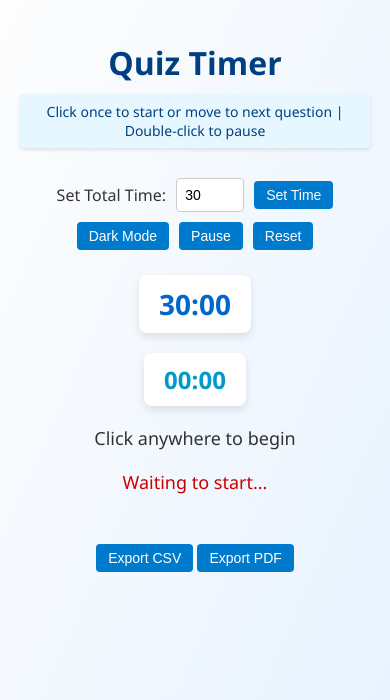
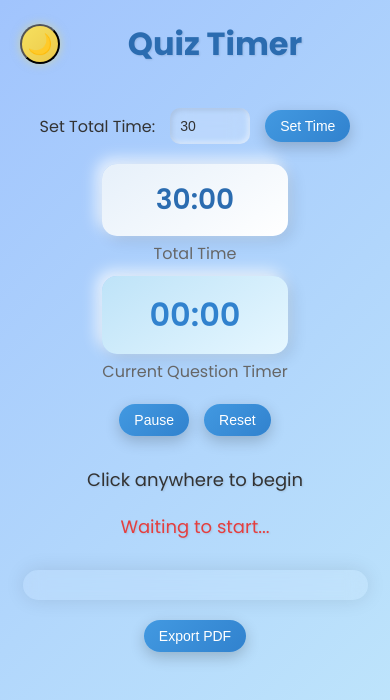
Before and after one commit to Ajay20000/Quiz_Timer, a plain HTML site: page index.html in a window 390 px wide. Drawn offline with Linux system fonts and the light colour scheme.

Commit message:
index.html

```diff
--- a/index.html
+++ b/index.html
@@ -3,10 +3,11 @@
 <head>
   <meta charset="UTF-8">
   <title>Quiz Timer</title>
+  <link href="https://fonts.googleapis.com/css2?family=Poppins:wght@400;600;700&display=swap" rel="stylesheet">
   <style>
     body {
-      background: linear-gradient(to bottom right, #fdfdfd, #e6f2ff);
-      font-family: 'Segoe UI', sans-serif;
+      background: linear-gradient(135deg, #a1c4fd, #c2e9fb);
+      font-family: 'Poppins', sans-serif;
       color: #333;
       display: flex;
       flex-direction: column;
@@ -15,115 +16,198 @@
       user-select: none;
       min-height: 100vh;
       margin: 0;
-      transition: background 0.3s, color 0.3s;
+      transition: background 0.5s, color 0.5s;
+      animation: fadeIn 1s ease-in-out;
+      position: relative;
     }
 
     body.dark-mode {
-      background: linear-gradient(to bottom right, #2c3e50, #1a252f);
+      background: linear-gradient(135deg, #1e3c72, #2a5298);
       color: #e0e0e0;
     }
 
+    @keyframes fadeIn {
+      from { opacity: 0; }
+      to { opacity: 1; }
+    }
+
+    #headerContainer {
+      width: 100%;
+      max-width: 600px;
+      display: flex;
+      justify-content: space-between;
+      align-items: center;
+      margin-bottom: 20px;
+    }
+
+    #darkModeToggle {
+      font-size: 24px;
+      padding: 10px;
+      width: 50px;
+      height: 50px;
+      display: flex;
+      align-items: center;
+      justify-content: center;
+      border-radius: 50%;
+      background: linear-gradient(135deg, #f6e05e, #ecc94b);
+      box-shadow: 0 0 10px rgba(246, 224, 94, 0.5);
+      cursor: pointer;
+      transition: all 0.3s ease;
+      order: 1;
+    }
+
+    body.dark-mode #darkModeToggle {
+      background: linear-gradient(135deg, #a0aec0, #718096);
+      box-shadow: 0 0 10px rgba(160, 174, 192, 0.5);
+    }
+
+    @keyframes rotate {
+      0% { transform: rotate(0deg); }
+      100% { transform: rotate(360deg); }
+    }
+
+    #darkModeToggle.active {
+      animation: rotate 0.5s ease-in-out;
+    }
+
     h1 {
-      color: #004080;
-      margin-bottom: 10px;
+      color: #2b6cb0;
+      margin: 0;
+      font-weight: 700;
+      text-shadow: 1px 1px 2px rgba(0, 0, 0, 0.1);
+      animation: fadeIn 1.2s ease-in-out;
+      text-align: center;
+      flex-grow: 1;
+      order: 2;
     }
 
     body.dark-mode h1 {
-      color: #66b3ff;
+      color: #63b3ed;
+      text-shadow: 1px 1px 2px rgba(0, 0, 0, 0.3);
     }
 
-    #infoRibbon {
-      background: #e6f7ff;
-      color: #004080;
-      padding: 10px 20px;
-      border-radius: 4px;
-      font-size: 16px;
-      margin-bottom: 15px;
-      text-align: center;
-      max-width: 600px;
-      box-shadow: 0 2px 4px rgba(0, 0, 0, 0.1);
+    #timeSetter {
+      margin: 20px 0;
+      display: flex;
+      align-items: center;
+      gap: 15px;
+      flex-wrap: wrap;
+      justify-content: center;
+      animation: fadeIn 1.4s ease-in-out;
     }
 
-    body.dark-mode #infoRibbon {
-      background: #34495e;
-      color: #b3d9ff;
+    #timeSetter input {
+      padding: 10px;
+      font-size: 16px;
+      width: 70px;
+      border-radius: 10px;
+      border: none;
+      background: rgba(255, 255, 255, 0.2);
+      backdrop-filter: blur(10px);
+      color: #333;
+      box-shadow: inset 2px 2px 5px rgba(0, 0, 0, 0.1), inset -2px -2px 5px rgba(255, 255, 255, 0.5);
+      transition: all 0.3s ease;
+    }
+
+    body.dark-mode #timeSetter input {
+      background: rgba(0, 0, 0, 0.2);
+      color: #e0e0e0;
+    }
+
+    #timeSetter input:focus {
+      outline: none;
+      box-shadow: 0 0 10px rgba(43, 108, 176, 0.5);
+    }
+
+    #timerContainer {
+      display: flex;
+      gap: 20px;
+      justify-content: center;
+      margin-bottom: 20px;
+      animation: fadeIn 1.6s ease-in-out;
     }
 
     #timer, #questionTimer {
       font-size: 36px;
-      font-weight: bold;
-      padding: 15px 25px;
-      border-radius: 8px;
-      background: #ffffff;
-      box-shadow: 0 4px 8px rgba(0, 0, 0, 0.1);
-      margin: 10px 0;
-      transition: background 0.3s, color 0.3s;
+      font-weight: 600;
+      padding: 20px 30px;
+      border-radius: 15px;
+      background: linear-gradient(145deg, #e6f0fa, #ffffff);
+      box-shadow: 5px 5px 15px rgba(0, 0, 0, 0.1), -5px -5px 15px rgba(255, 255, 255, 0.8);
+      transition: all 0.3s ease;
+    }
+
+    #timer:hover, #questionTimer:hover {
+      box-shadow: 0 0 15px rgba(43, 108, 176, 0.5);
     }
 
     #timer {
-      color: #0066cc;
+      color: #2b6cb0;
+      font-size: 28px;
     }
 
     #questionTimer {
-      font-size: 28px;
-      color: #0099cc;
+      color: #3182ce;
+      font-size: 40px;
+      background: linear-gradient(145deg, #bee3f8, #e6f7ff);
     }
 
     body.dark-mode #timer, body.dark-mode #questionTimer {
-      background: #34495e;
+      background: linear-gradient(145deg, #2d4a7e, #3b5998);
+      box-shadow: 5px 5px 15px rgba(0, 0, 0, 0.3), -5px -5px 15px rgba(255, 255, 255, 0.1);
       color: #b3d9ff;
+    }
+
+    body.dark-mode #questionTimer {
+      background: linear-gradient(145deg, #3b5998, #4a6a8f);
+    }
+
+    #timerContainer div {
+      text-align: center;
+    }
+
+    #timerContainer div div:last-child {
+      font-size: 16px;
+      color: #666;
+      margin-top: 5px;
+    }
+
+    body.dark-mode #timerContainer div div:last-child {
+      color: #a0aec0;
+    }
+
+    #buttonContainer {
+      display: flex;
+      gap: 15px;
+      margin-bottom: 20px;
+      animation: fadeIn 1.8s ease-in-out;
     }
 
     #status, #startMessage {
       font-size: 20px;
       margin: 10px;
+      text-shadow: 1px 1px 2px rgba(0, 0, 0, 0.1);
+      animation: fadeIn 2s ease-in-out;
     }
 
     #startMessage {
-      color: #cc0000;
+      color: #e53e3e;
     }
 
     body.dark-mode #startMessage {
-      color: #ff6666;
+      color: #f687b3;
     }
 
-    #timeSetter {
-      margin: 15px;
-      display: flex;
-      align-items: center;
-      gap: 10px;
-      flex-wrap: wrap;
-      justify-content: center;
+    .paused-label {
+      font-size: 18px;
+      color: #e53e3e;
+      margin-top: 10px;
+      text-shadow: 1px 1px 2px rgba(0, 0, 0, 0.1);
+      animation: fadeIn 2.2s ease-in-out;
     }
 
-    #timeSetter input {
-      padding: 8px;
-      font-size: 16px;
-      width: 60px;
-      border-radius: 4px;
-      border: 1px solid #ccc;
-    }
-
-    #timeSetter button, #exportCsv, #exportPdf, #darkModeToggle, #pauseButton, #resetButton {
-      padding: 8px 15px;
-      font-size: 16px;
-      background-color: #007acc;
-      color: white;
-      border: none;
-      border-radius: 4px;
-      cursor: pointer;
-    }
-
-    #timeSetter button:hover, #exportCsv:hover, #exportPdf:hover, #darkModeToggle:hover, #pauseButton:hover, #resetButton:hover {
-      background-color: #005fa3;
-    }
-
-    body.dark-mode #timeSetter button, body.dark-mode #exportCsv, body.dark-mode #exportPdf, body.dark-mode #darkModeToggle, body.dark-mode #pauseButton, body.dark-mode #resetButton {
-      background-color: #3399ff;
-    }
-
-    body.dark-mode #timeSetter button:hover, body.dark-mode #exportCsv:hover, body.dark-mode #exportPdf:hover, body.dark-mode #darkModeToggle:hover, body.dark-mode #pauseButton:hover, body.dark-mode #resetButton:hover {
-      background-color: #267acc;
+    body.dark-mode .paused-label {
+      color: #f687b3;
     }
 
     #questionTimes {
@@ -132,58 +216,106 @@
       width: 90%;
       max-width: 600px;
       text-align: left;
+      padding: 15px;
+      border-radius: 15px;
+      background: rgba(255, 255, 255, 0.1);
+      backdrop-filter: blur(10px);
+      box-shadow: 0 0 20px rgba(0, 0, 0, 0.1);
+      animation: fadeIn 2.4s ease-in-out;
+    }
+
+    body.dark-mode #questionTimes {
+      background: rgba(0, 0, 0, 0.2);
+    }
+
+    #questionTimes h3 {
+      margin: 0 0 10px 0;
+      color: #2b6cb0;
+    }
+
+    body.dark-mode #questionTimes h3 {
+      color: #63b3ed;
     }
 
     .question-entry {
-      padding: 8px;
-      border-bottom: 1px solid #ccc;
-      background: #f9f9f9;
-      border-radius: 4px;
-      margin: 5px 0;
+      padding: 10px;
+      border-radius: 10px;
+      background: #edf2f7;
+      margin: 8px 0;
+      transition: transform 0.3s ease, box-shadow 0.3s ease;
+      box-shadow: 0 2px 5px rgba(0, 0, 0, 0.1);
+    }
+
+    .question-entry:hover {
+      transform: translateY(-3px);
+      box-shadow: 0 5px 15px rgba(0, 0, 0, 0.2);
     }
 
     body.dark-mode .question-entry {
-      background: #3c546b;
-      border-bottom: 1px solid #5a7896;
+      background: #2d4a7e;
+      box-shadow: 0 2px 5px rgba(0, 0, 0, 0.3);
     }
 
-    .paused-label {
-      font-size: 18px;
-      color: #cc0000;
-      margin-top: 10px;
+    #timeSetter button, #exportPdf, #pauseButton, #resetButton {
+      padding: 10px 20px;
+      font-size: 16px;
+      background: linear-gradient(135deg, #4299e1, #3182ce);
+      color: white;
+      border: none;
+      border-radius: 25px;
+      cursor: pointer;
+      backdrop-filter: blur(10px);
+      box-shadow: 0 5px 15px rgba(0, 0, 0, 0.2);
+      transition: all 0.3s ease;
     }
 
-    body.dark-mode .paused-label {
-      color: #ff6666;
+    #timeSetter button:hover, #exportPdf:hover, #pauseButton:hover, #resetButton:hover {
+      background: linear-gradient(135deg, #3182ce, #2b6cb0);
+      transform: scale(1.05);
+      box-shadow: 0 8px 20px rgba(0, 0, 0, 0.3);
+    }
+
+    body.dark-mode #timeSetter button, body.dark-mode #exportPdf, body.dark-mode #pauseButton, body.dark-mode #resetButton {
+      background: linear-gradient(135deg, #63b3ed, #4299e1);
+    }
+
+    body.dark-mode #timeSetter button:hover, body.dark-mode #exportPdf:hover, body.dark-mode #pauseButton:hover, body.dark-mode #resetButton:hover {
+      background: linear-gradient(135deg, #4299e1, #3182ce);
     }
 
     @media (max-width: 600px) {
+      #timerContainer {
+        flex-direction: column;
+        gap: 10px;
+      }
+
       #timer, #questionTimer {
         font-size: 28px;
-        padding: 10px 20px;
+        padding: 15px 20px;
       }
 
       #questionTimer {
-        font-size: 24px;
+        font-size: 32px;
       }
 
       #status, #startMessage {
         font-size: 18px;
       }
 
-      #infoRibbon {
-        font-size: 14px;
-        padding: 8px 15px;
-      }
-
       #timeSetter input {
-        width: 50px;
+        width: 60px;
         font-size: 14px;
       }
 
-      #timeSetter button, #exportCsv, #exportPdf, #darkModeToggle, #pauseButton, #resetButton {
-        padding: 6px 12px;
+      #timeSetter button, #exportPdf, #pauseButton, #resetButton {
+        padding: 8px 15px;
         font-size: 14px;
+      }
+
+      #darkModeToggle {
+        width: 40px;
+        height: 40px;
+        font-size: 20px;
       }
 
       #questionTimes {
@@ -193,25 +325,38 @@
   </style>
 </head>
 <body>
-  <h1>Quiz Timer</h1>
-  <div id="infoRibbon">Click once to start or move to next question | Double-click to pause</div>
+  <div id="headerContainer">
+    <button id="darkModeToggle" onclick="toggleDarkMode()">☀️</button>
+    <h1>Quiz Timer</h1>
+  </div>
+
   <div id="timeSetter">
     Set Total Time:
     <input type="number" id="minutesInput" min="1" placeholder="Minutes" value="30">
     <button onclick="setTotalTime()">Set Time</button>
-    <button id="darkModeToggle" onclick="toggleDarkMode()">Dark Mode</button>
+  </div>
+
+  <div id="timerContainer">
+    <div>
+      <div id="timer">30:00</div>
+      <div>Total Time</div>
+    </div>
+    <div>
+      <div id="questionTimer">00:00</div>
+      <div>Current Question Timer</div>
+    </div>
+  </div>
+
+  <div id="buttonContainer">
     <button id="pauseButton" onclick="togglePause()">Pause</button>
     <button id="resetButton" onclick="resetTimer()">Reset</button>
   </div>
 
-  <div id="timer">30:00</div>
-  <div id="questionTimer">00:00</div>
   <div id="status">Click anywhere to begin</div>
   <div id="startMessage">Waiting to start...</div>
   <div id="pausedLabel" class="paused-label" style="display:none;">Paused - Click anywhere to resume</div>
   <div id="questionTimes"></div>
   <div style="margin-top: 20px;">
-    <button id="exportCsv" onclick="exportToCsv()">Export CSV</button>
     <button id="exportPdf" onclick="exportToPdf()">Export PDF</button>
   </div>
 
@@ -331,7 +476,7 @@
     }
 
     function updateQuestionTimesDisplay() {
-      let html = '<h3>Question Times:</h3>';
+      let html = '<h3>Each Question Times:</h3>';
       questionTimes.forEach(q => {
         html += `<div class="question-entry">Question ${q.question}: ${formatTime(q.time)}</div>`;
       });
@@ -339,27 +484,11 @@
     }
 
     function toggleDarkMode() {
+      const darkModeToggle = document.getElementById('darkModeToggle');
+      darkModeToggle.classList.add('active');
       document.body.classList.toggle('dark-mode');
       localStorage.setItem('darkMode', document.body.classList.contains('dark-mode'));
-      document.getElementById('darkModeToggle').textContent = document.body.classList.contains('dark-mode') ? 'Light Mode' : 'Dark Mode';
-    }
-
-    function exportToCsv() {
-      if (questionTimes.length === 0) {
-        alert('No question times to export.');
-        return;
-      }
-      let csv = 'Question,Time\n';
-      questionTimes.forEach(q => {
-        csv += `${q.question},${formatTime(q.time)}\n`;
-      });
-      const blob = new Blob([csv], { type: 'text/csv' });
-      const url = URL.createObjectURL(blob);
-      const a = document.createElement('a');
-      a.href = url;
-      a.download = 'quiz_times.csv';
-      a.click();
-      URL.revokeObjectURL(url);
+      darkModeToggle.textContent = document.body.classList.contains('dark-mode') ? '☀️' : '🌙';
     }
 
     function exportToPdf() {
@@ -398,20 +527,12 @@
       }
     });
 
-    document.addEventListener('dblclick', function(e) {
-      if (['INPUT', 'BUTTON'].includes(e.target.tagName)) return;
-      if (isRunning) {
-        isPaused = true;
-        document.getElementById('pausedLabel').style.display = 'block';
-        document.getElementById('status').textContent = 'Paused';
-        document.getElementById('pauseButton').textContent = 'Resume';
-      }
-    });
-
     // Initialize dark mode from localStorage
     if (localStorage.getItem('darkMode') === 'true') {
       document.body.classList.add('dark-mode');
-      document.getElementById('darkModeToggle').textContent = 'Light Mode';
+      document.getElementById('darkModeToggle').textContent = '☀️';
+    } else {
+      document.getElementById('darkModeToggle').textContent = '🌙';
     }
 
     // Initialize
```
